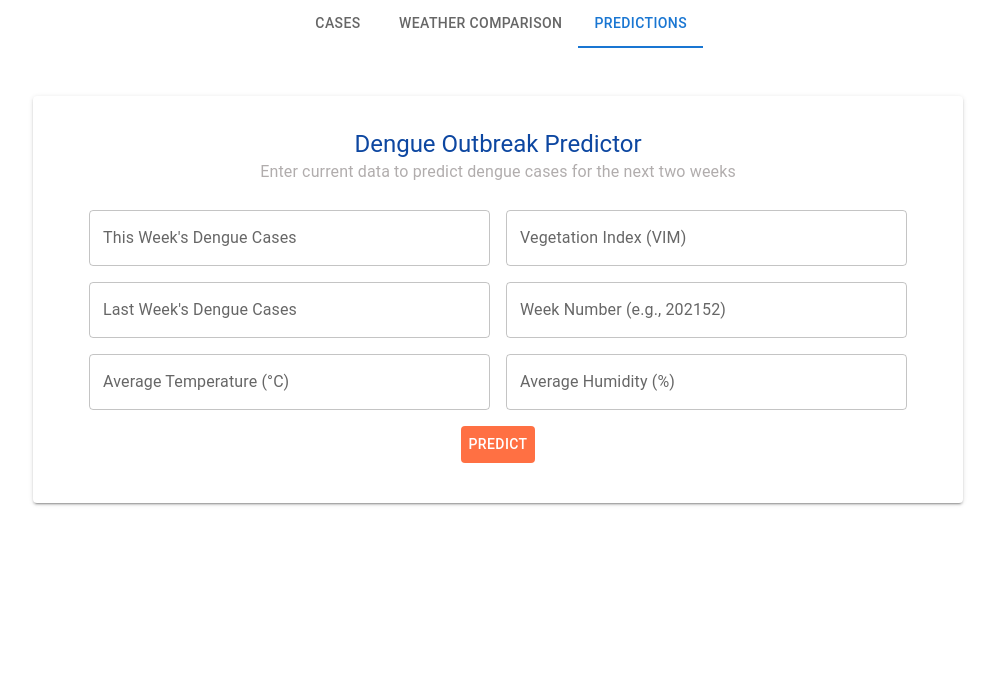
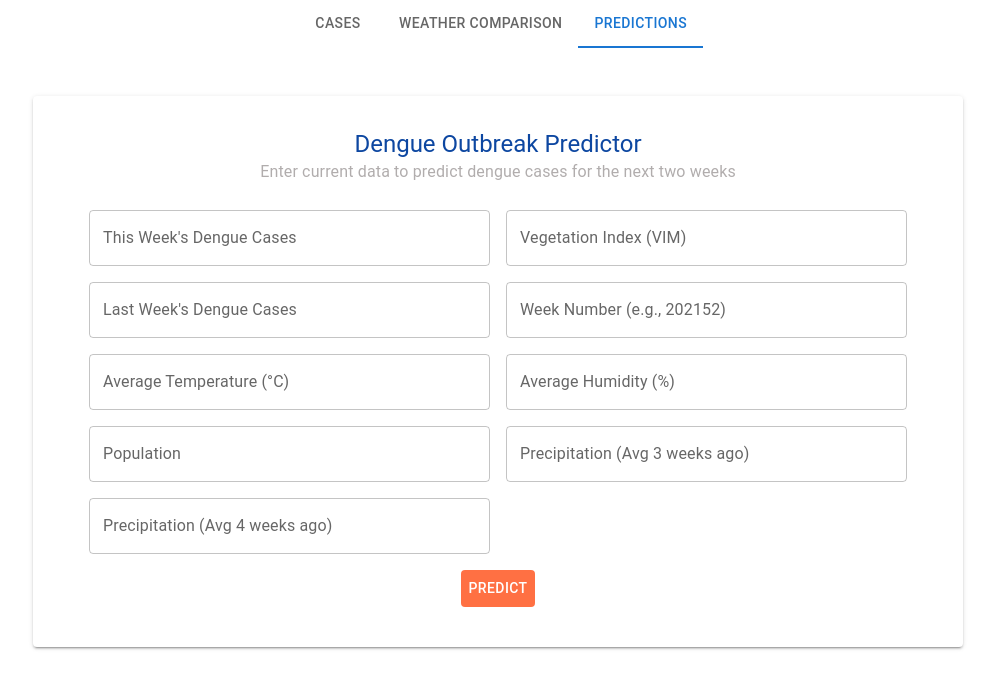
Before and after one commit to kavindunilshan/dengue_outbreak_prediction, a React (Vite) app: page / in a window 1280 px wide. Both pictures are taken after a click on the tab "PREDICTIONS". Shown: the top 688 px of the page, without its empty margins (142-1137 px from the left). Built offline with nearby package versions, Linux system fonts and the light colour scheme.

Commit message:
New variables added.

```diff
--- a/src/pages/predictions.jsx
+++ b/src/pages/predictions.jsx
@@ -10,6 +10,8 @@ const PredictionForm = () => {
         week: '',
         tempAvg: '',
         humidityAvg: '',
+        precipitationLag3: '',
+        precipitationLag4: '',
     });
 
     const [errors, setErrors] = useState({});
@@ -20,11 +22,11 @@ const PredictionForm = () => {
         if (!/^\d{6}$/.test(formData.week)) {
             newErrors.week = 'Week must be in format like 202152';
         }
-        if (isNaN(formData.casesLag0)) newErrors.casesLag0 = 'Enter a valid number';
-        if (isNaN(formData.casesLag1)) newErrors.casesLag1 = 'Enter a valid number';
-        if (isNaN(formData.vim)) newErrors.vim = 'Enter a valid number';
-        if (isNaN(formData.tempAvg)) newErrors.tempAvg = 'Enter a valid number';
-        if (isNaN(formData.humidityAvg)) newErrors.humidityAvg = 'Enter a valid number';
+        ['casesLag0', 'casesLag1', 'vim', 'tempAvg', 'humidityAvg', 'population', 'precipitationLag3', 'precipitationLag4' ].forEach((field) => {
+            if (isNaN(formData[field]) || formData[field] === '') {
+                newErrors[field] = 'Enter a valid number';
+            }
+        });
         setErrors(newErrors);
         return Object.keys(newErrors).length === 0;
     };
@@ -36,8 +38,27 @@ const PredictionForm = () => {
     const handlePredict = async () => {
         if (!validate()) return;
 
+        const year = parseInt(formData.week.substring(0, 4));
+        const weekOfYear = parseInt(formData.week.substring(4, 6));
+        const month = Math.floor((weekOfYear - 1) / 4.33) + 1;
+
+        const casesLag0 = parseFloat(formData.casesLag0);
+        const population = parseFloat(formData.population);
+
         const payload = {
-            ...formData,
+            cases_lag0: casesLag0,
+            vim: parseFloat(formData.vim),
+            cases_lag1: parseFloat(formData.casesLag1),
+            cases_per_100k: (casesLag0 / population) * 100000,
+            week: formData.week,
+            temp_avg: parseFloat(formData.tempAvg),
+            month_cos: Math.cos((2 * Math.PI * month) / 12),
+            month_sin: Math.sin((2 * Math.PI * month) / 12),
+            week_cos: Math.cos((2 * Math.PI * weekOfYear) / 52),
+            week_sin: Math.sin((2 * Math.PI * weekOfYear) / 52),
+            humidity_avg: parseFloat(formData.humidityAvg),
+            precipitation_lag3: parseFloat(formData.precipitationLag3),
+            precipitation_lag4: parseFloat(formData.precipitationLag4),
         };
 
         // Replace this with actual API call
@@ -50,9 +71,7 @@ const PredictionForm = () => {
 
     return (
         <Box className="form-wrapper">
-            <Card className="form-card" sx={{
-                boxShadow: 2,
-            }}>
+            <Card className="form-card" sx={{ boxShadow: 2 }}>
                 <CardContent>
                     <Typography variant="h5" className="form-title">
                         Dengue Outbreak Predictor
@@ -60,7 +79,7 @@ const PredictionForm = () => {
                     <Typography className="form-subtitle">
                         Enter current data to predict dengue cases for the next two weeks
                     </Typography>
-                    <Grid container spacing={2} sx={{marginTop: '10px'}} className="form-grid">
+                    <Grid container spacing={2} sx={{ marginTop: '10px' }} className="form-grid">
                         <Grid item xs={12} sm={6}>
                             <TextField
                                 label="This Week's Dengue Cases"
@@ -133,6 +152,42 @@ const PredictionForm = () => {
                                 helperText={errors.humidityAvg}
                             />
                         </Grid>
+                        <Grid item xs={12} sm={6}>
+                            <TextField
+                                label="Population"
+                                name="population"
+                                value={formData.population}
+                                onChange={handleChange}
+                                fullWidth
+                                placeholder="Example: 6740000"
+                                error={!!errors.population}
+                                helperText={errors.population}
+                            />
+                        </Grid>
+                        <Grid item xs={12} sm={6}>
+                            <TextField
+                                label="Precipitation (Avg 3 weeks ago)"
+                                name="precipitationLag3"
+                                value={formData.precipitationLag3}
+                                onChange={handleChange}
+                                fullWidth
+                                placeholder="Example: 150"
+                                error={!!errors.precipitationLag3}
+                                helperText={errors.precipitationLag3}
+                            />
+                        </Grid>
+                        <Grid item xs={12} sm={6}>
+                            <TextField
+                                label="Precipitation (Avg 4 weeks ago)"
+                                name="precipitationLag4"
+                                value={formData.precipitationLag4}
+                                onChange={handleChange}
+                                fullWidth
+                                placeholder="Example: 130"
+                                error={!!errors.precipitationLag4}
+                                helperText={errors.precipitationLag4}
+                            />
+                        </Grid>
                         <Grid item xs={12} className="button-container">
                             <Button className="predict-btn" onClick={handlePredict}>
                                 Predict
```
